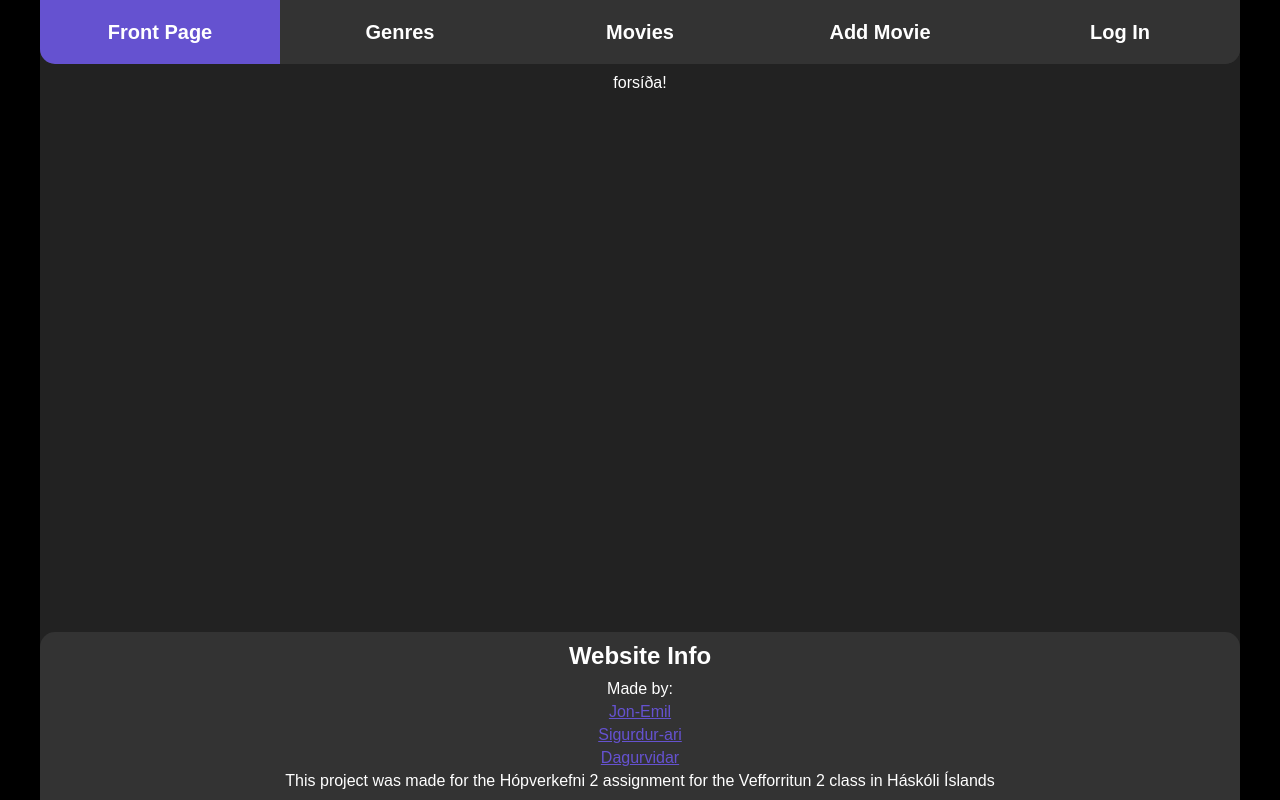
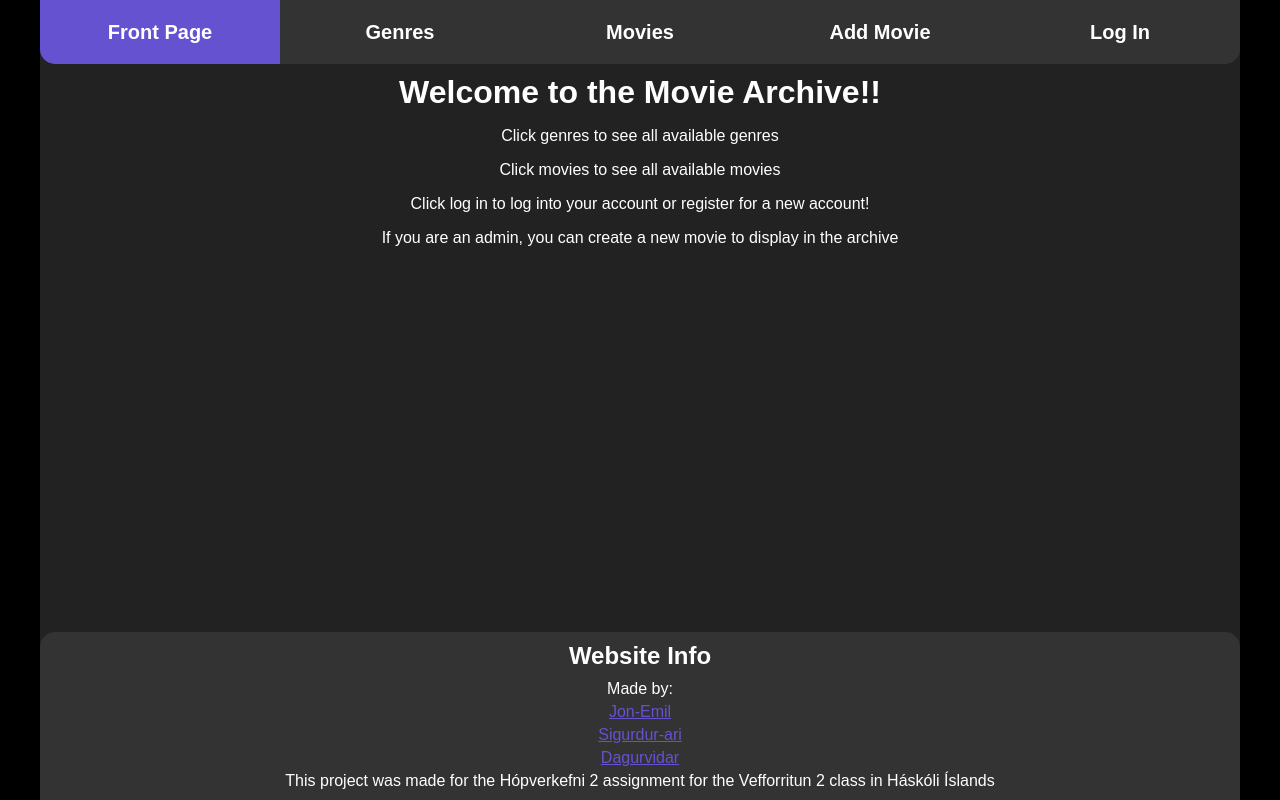
Before and after one commit to Jon-Emil/vef2-h2, a Next.js app: page / in a window 1280 px wide. Built offline with nearby package versions, Linux system fonts and the light colour scheme; no server answers.

Commit message:
Final touches

```diff
--- a/src/app/page.module.css
+++ b/src/app/page.module.css
@@ -1,6 +1,7 @@
 .page {
   display: flex;
   flex-direction: column;
+  gap: 1rem;
 
   align-items: center;
   justify-content: center;
--- a/src/app/page.tsx
+++ b/src/app/page.tsx
@@ -1,6 +1,15 @@
 import styles from "./page.module.css";
-import Navigation from "@/components/Navigation/Navigation";
 
 export default function Home() {
-  return <div className={styles.page}>forsíða!</div>;
+  return (
+  <>
+  <div className={styles.page}>
+    <h1>Welcome to the Movie Archive!!</h1>
+    <p>Click genres to see all available genres</p>
+    <p>Click movies to see all available movies</p>
+    <p>Click log in to log into your account or register for a new account!</p>
+    <p>If you are an admin, you can create a new movie to display in the archive</p>
+  </div>
+  </>
+);
 }
--- a/src/components/DisplayedMovie/DisplayedMovie.tsx
+++ b/src/components/DisplayedMovie/DisplayedMovie.tsx
@@ -1,10 +1,11 @@
 "use client";
 
 import { QuestionsApi } from "@/api";
-import { GenericGenre, GenericMovie, Paginated, UiState } from "@/types";
+import { GenericMovie, UiState } from "@/types";
 import { useEffect, useState } from "react";
 import Genre from "../Genre/Genre";
 import styles from "./DisplayedMovie.module.css";
+import NotFound from "../NotFound/NotFound";
 
 export default function Genres({ movieSlug }: { movieSlug: string }) {
   const [uiState, setUiState] = useState<UiState>("initial");
@@ -30,7 +31,7 @@ export default function Genres({ movieSlug }: { movieSlug: string }) {
   return (
     <div>
       {uiState === "loading" && <p>Sæki mynd</p>}
-      {uiState === "error" && <p>Villa við að sækja mynd</p>}
+      {uiState === "error" && <NotFound/>}
       {uiState === "data" && movie && (
         <div>
           <img
--- a/src/types.ts
+++ b/src/types.ts
@@ -1,4 +1,4 @@
-export type UiState = "initial" | "loading" | "error" | "data" | "empty" | "created";
+export type UiState = "initial" | "loading" | "error" | "data" | "empty" | "created" | "protected";
 
 export type GenericGenre = {
   id: number;
```
Also changed, not shown: src/components/MovieForm/MovieForm.tsx (+11 -2 lines), src/components/Movies/Movies.tsx (+4 -8 lines), src/components/NotFound/NotFound.tsx (added, +11 -0 lines), src/components/Unauthorized/Unauthorized.tsx (added, +11 -0 lines).
